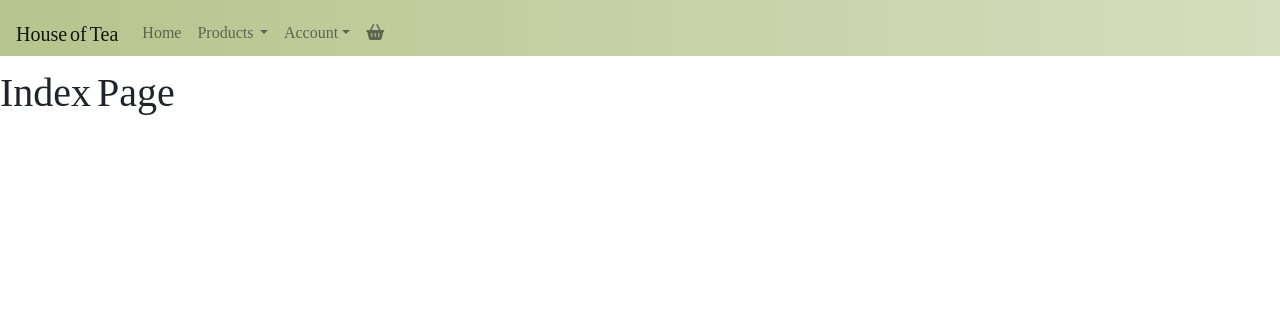
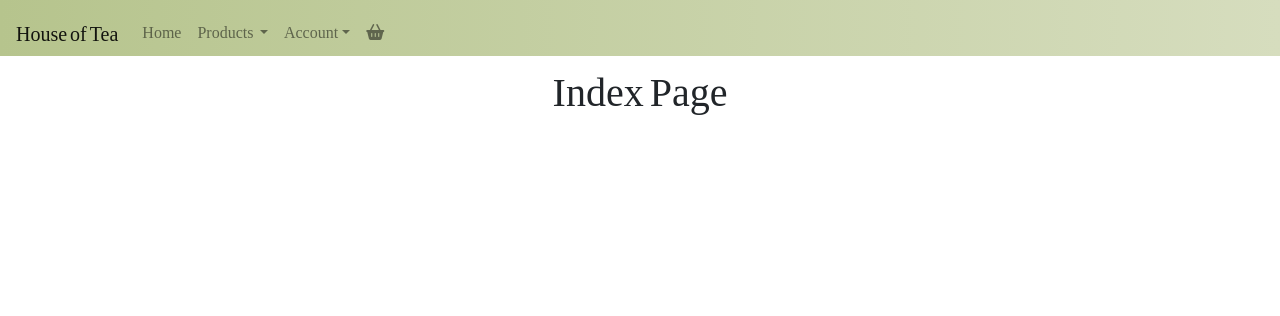
Before and after one commit to Code-Institute-Submissions/dilner1-House_of_Tea_DecResub, a Django app: page / in a window 1280 px wide. Shown: the top 316 px of the page. Run offline with Django 3.2, Linux system fonts and the light colour scheme; some libraries are stand-ins or nearby versions; some web fonts are replaced.

Commit message:
Aligning text center

```diff
--- a/home/templates/home/index.html
+++ b/home/templates/home/index.html
@@ -2,5 +2,5 @@
 {% load static %}
 
 {% block content %}
-<h1 class="hi">Index Page</h1>
+<h1 class="title">Index Page</h1>
 {% endblock %}
--- a/static/css/style.css
+++ b/static/css/style.css
@@ -4,6 +4,11 @@ body {
     font-family: Noto Nastaliq Urdu, 'Times New Roman', Times, serif;
     width: 100%;
 }
+
+.title {
+    text-align: center;
+}
+
 
 /* Nav Bar Styling */
 .gradient {
```
